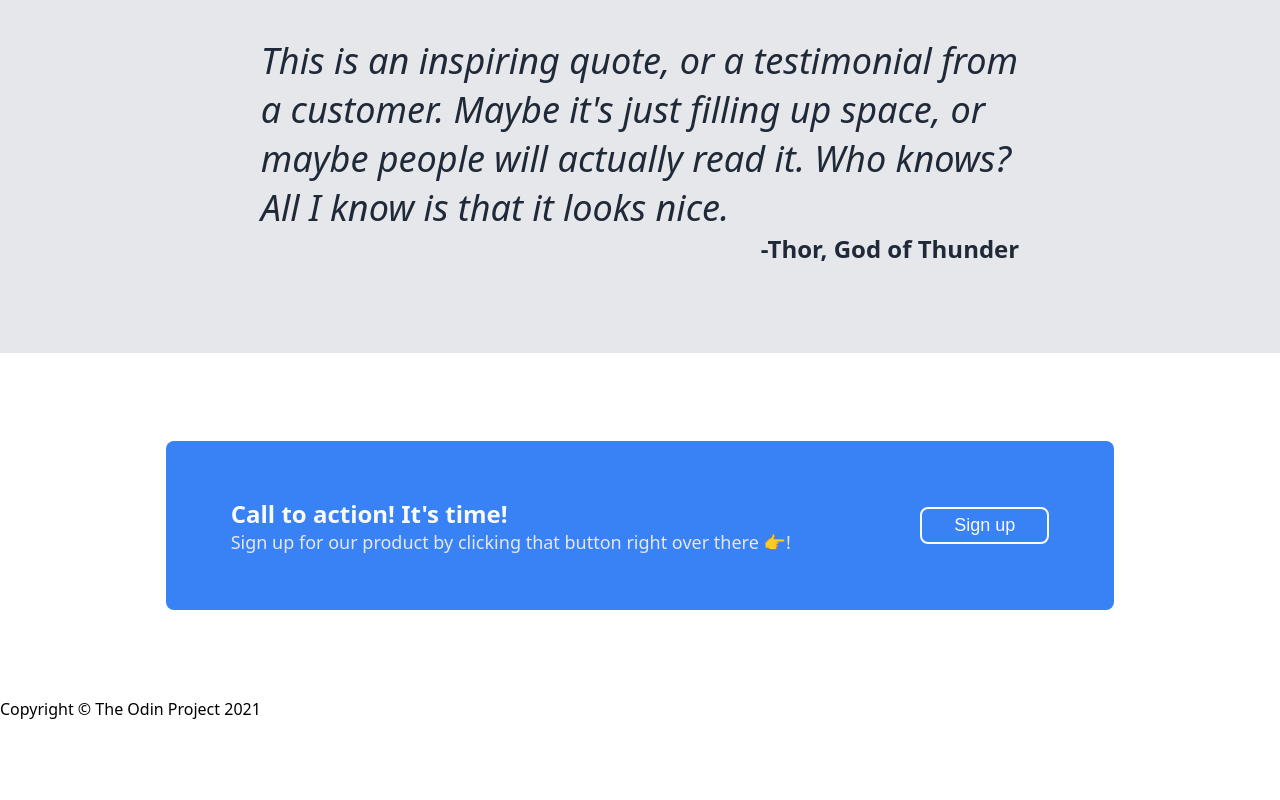
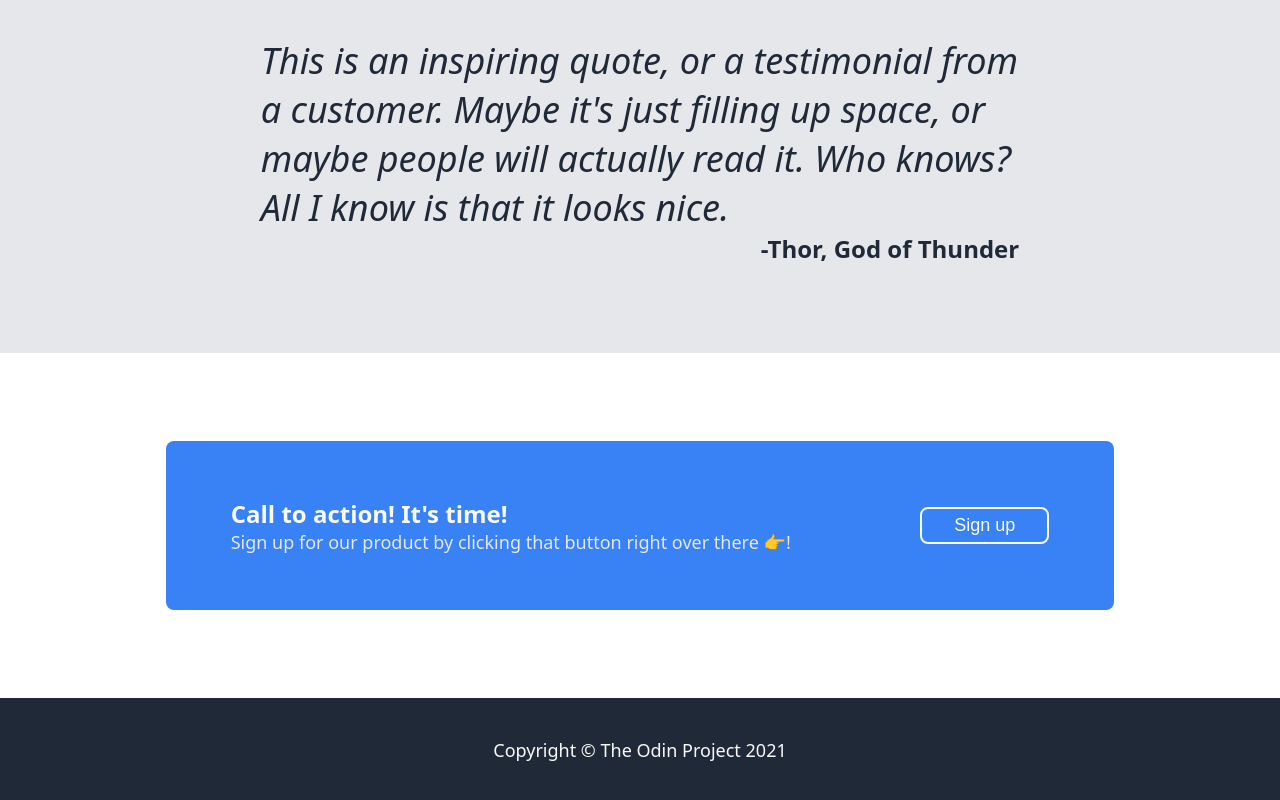
Before and after one commit to Abaljerind/odin-landing-page, a plain HTML site: page index.html in a window 1280 px wide. Shown: the part 1206-2006 px from the top of the page. Before the commit the page ends 1926 px from the top, so only its background shows below. Drawn offline with Linux system fonts and the light colour scheme.

Commit message:
Add styles for footer & tag p inside it. All done~

```diff
--- a/css/styles.css
+++ b/css/styles.css
@@ -221,3 +221,15 @@ a {
   font-size: 18px;
   cursor: pointer;
 }
+
+/* footer */
+footer {
+  padding: 40px 0;
+  background-color: var(--dark-bg-quote-text);
+  text-align: center;
+}
+
+footer p {
+  font-size: 18px;
+  color: var(--main-logo-text);
+}
```
